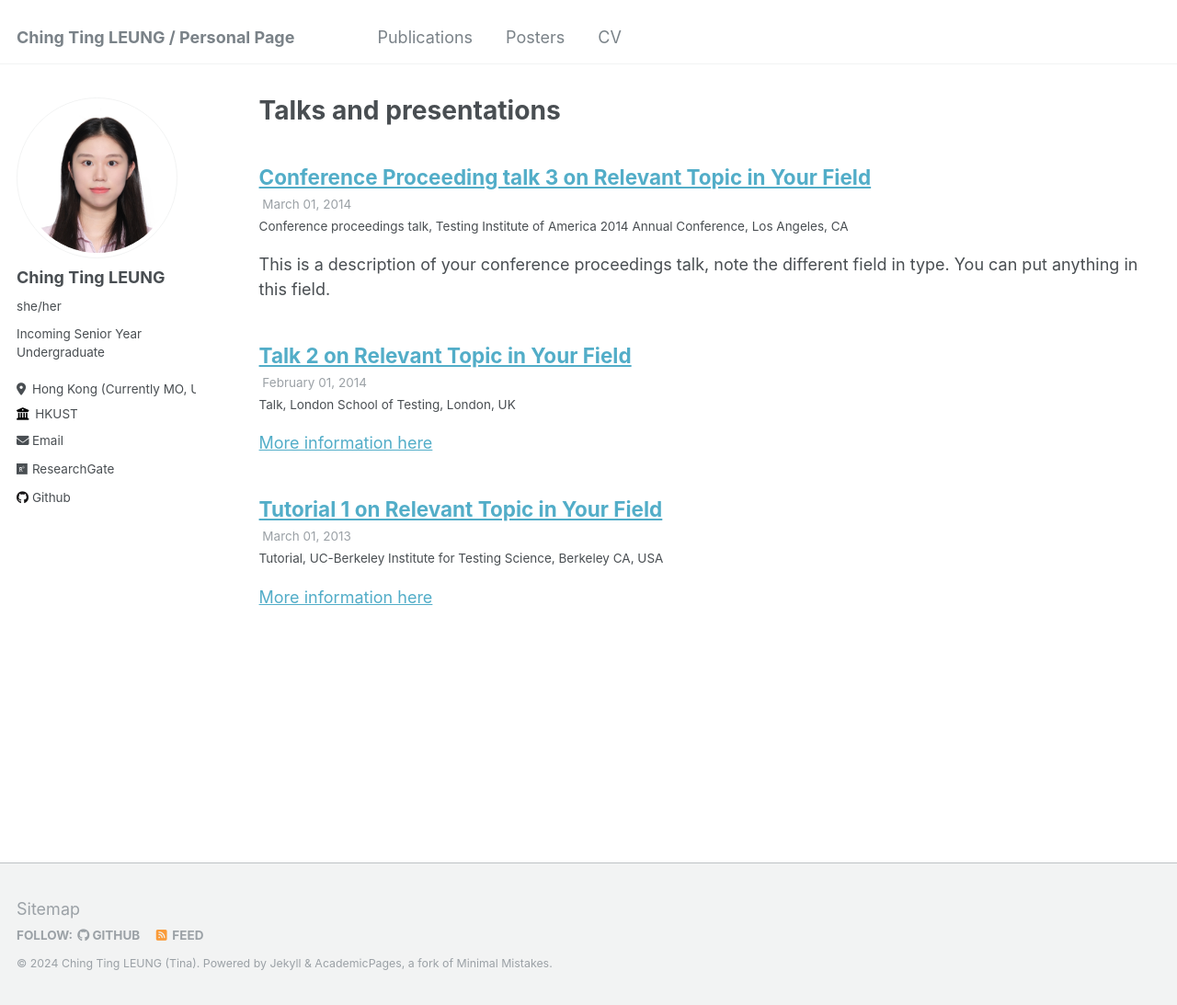
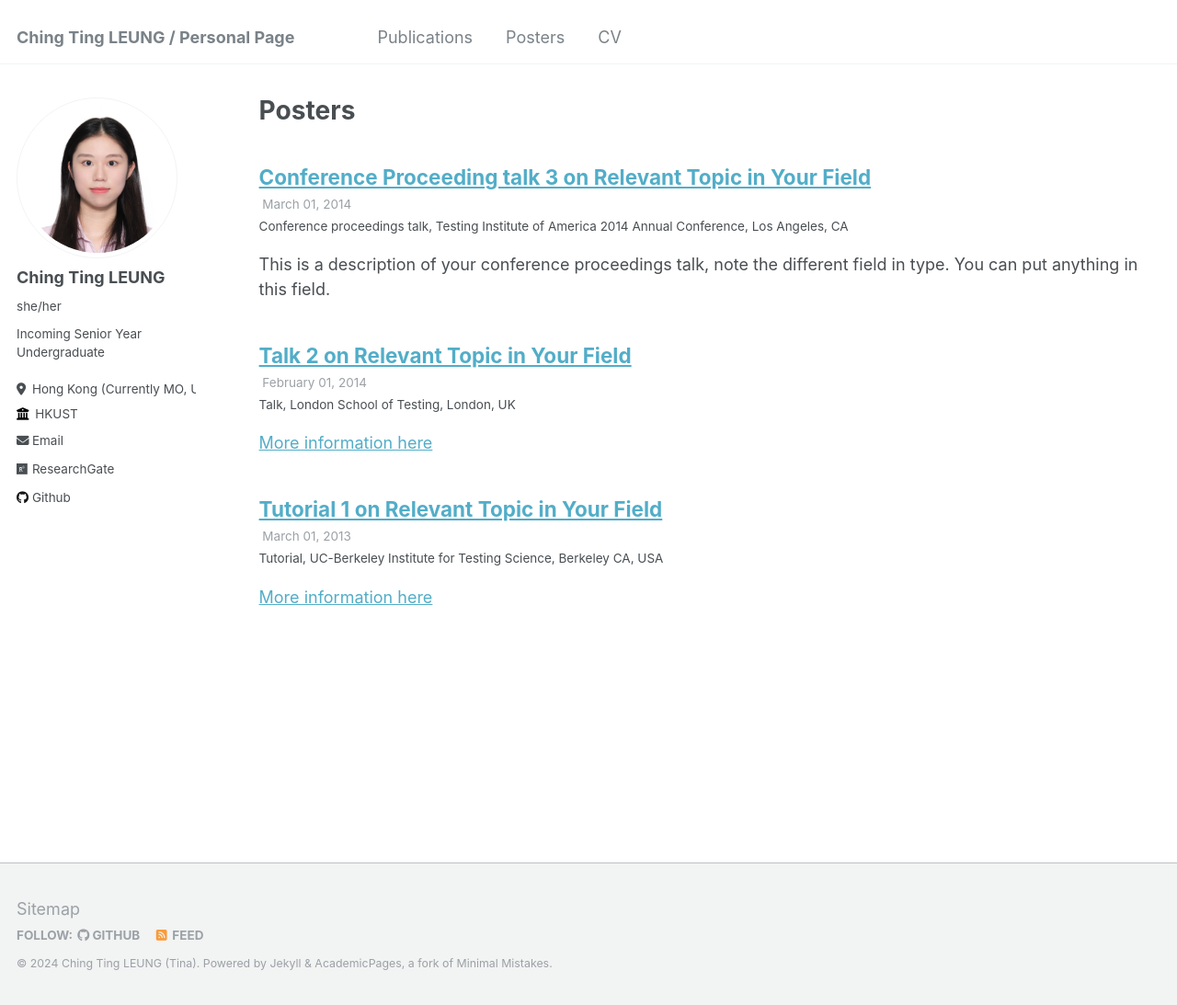
Before and after one commit to ting2025/ting2025.github.io, a Jekyll site: the page built from _pages/posters.html, in a window 1280 px wide and 1093 px high. Shown: the whole window at 92% size. Built offline with Jekyll 4.4.1, drawn with Linux system fonts in a browser that asks for light colours.

Commit message:
Update and rename publications.html to posters.html

```diff
--- a/_pages/publications.html
+++ b/_pages/posters.html
@@ -1,7 +1,7 @@
 ---
 layout: archive
-title: "Talks and presentations"
-permalink: /talks/
+title: "Posters"
+permalink: /posters/
 author_profile: true
 ---
 
```
